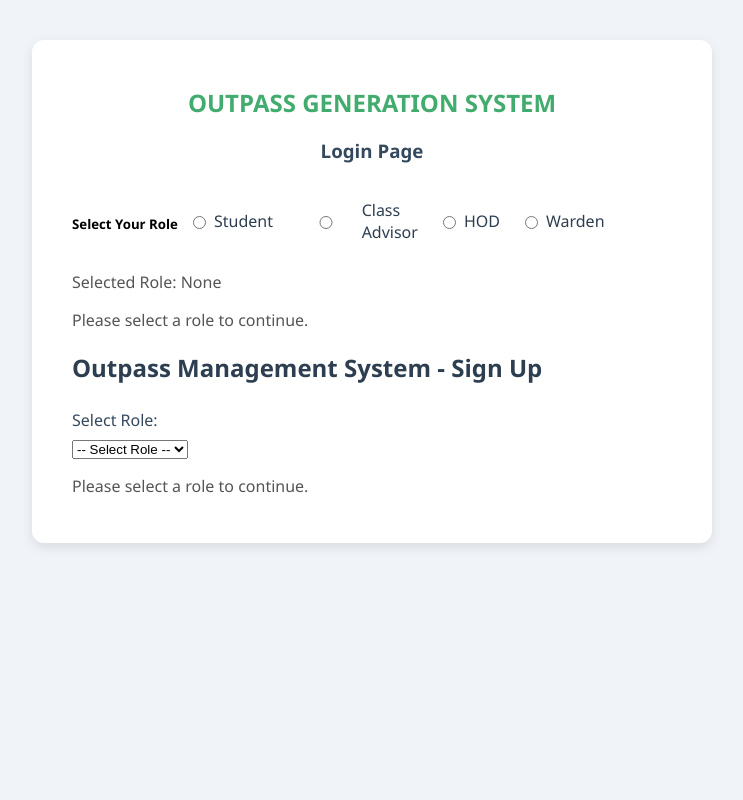
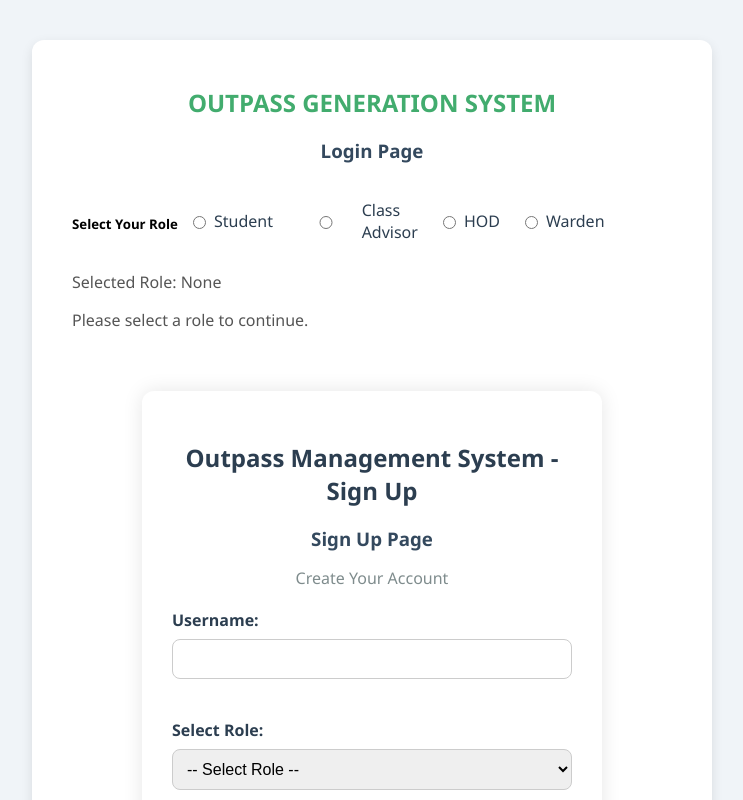
Before and after one commit to Ebenezer-03/Outpass_01, a React (Vite) app: page / in a window 1280 px wide. Shown: the top 800 px of the page, without its empty margins (268-1011 px from the left). Built offline with nearby package versions, Linux system fonts and the light colour scheme.

Commit message:
Signup Style

```diff
--- a/src/Components/Signup.jsx
+++ b/src/Components/Signup.jsx
@@ -13,6 +13,17 @@ function Signup() {
     return (
         <div className='signup'>
             <h2>Outpass Management System - Sign Up</h2>
+            <h3>Sign Up Page</h3>
+            <p>Create Your Account</p>
+        <div className='username'>
+            <label htmlFor="username">Username:</label>
+            <input
+                type="text"
+                id="username"
+                value={username}
+                onChange={(e) => setUsername(e.target.value)}
+            />
+        </div>
         <div className='role'>
             <label htmlFor="role">Select Role:</label>
             <select id="role" value={username} onChange={handleRoleChange}>
--- a/src/Components/signup.css
+++ b/src/Components/signup.css
@@ -0,0 +1,75 @@
+/* signup.css */
+
+.signup {
+  max-width: 400px;
+  margin: 60px auto;
+  padding: 30px;
+  background-color: #ffffff;
+  border-radius: 12px;
+  box-shadow: 0 0 20px rgba(0, 0, 0, 0.1);
+  font-family: 'Segoe UI', Tahoma, Geneva, Verdana, sans-serif;
+}
+
+.signup h2 {
+  text-align: center;
+  color: #2c3e50;
+  margin-bottom: 10px;
+}
+
+.signup h3 {
+  text-align: center;
+  color: #34495e;
+  margin-bottom: 5px;
+}
+
+.signup p {
+  text-align: center;
+  color: #7f8c8d;
+  margin-bottom: 20px;
+}
+
+.signup label {
+  display: block;
+  font-weight: 600;
+  margin-bottom: 8px;
+  color: #2c3e50;
+}
+
+.signup input,
+.signup select {
+  width: 100%;
+  padding: 10px;
+  margin-bottom: 20px;
+  border-radius: 8px;
+  border: 1px solid #ccc;
+  font-size: 1rem;
+  box-sizing: border-box;
+  transition: border 0.3s ease;
+}
+
+.signup input:focus,
+.signup select:focus {
+  border-color: #2980b9;
+  outline: none;
+}
+
+.signup .username,
+.signup .role {
+  margin-bottom: 20px;
+}
+
+.signup button {
+  width: 100%;
+  padding: 12px;
+  background-color: #2980b9;
+  border: none;
+  border-radius: 8px;
+  color: white;
+  font-size: 1rem;
+  cursor: pointer;
+  transition: background-color 0.3s ease;
+}
+
+.signup button:hover {
+  background-color: #1f6391;
+}
```
Lines whose indentation alone changed are shown as unchanged.
